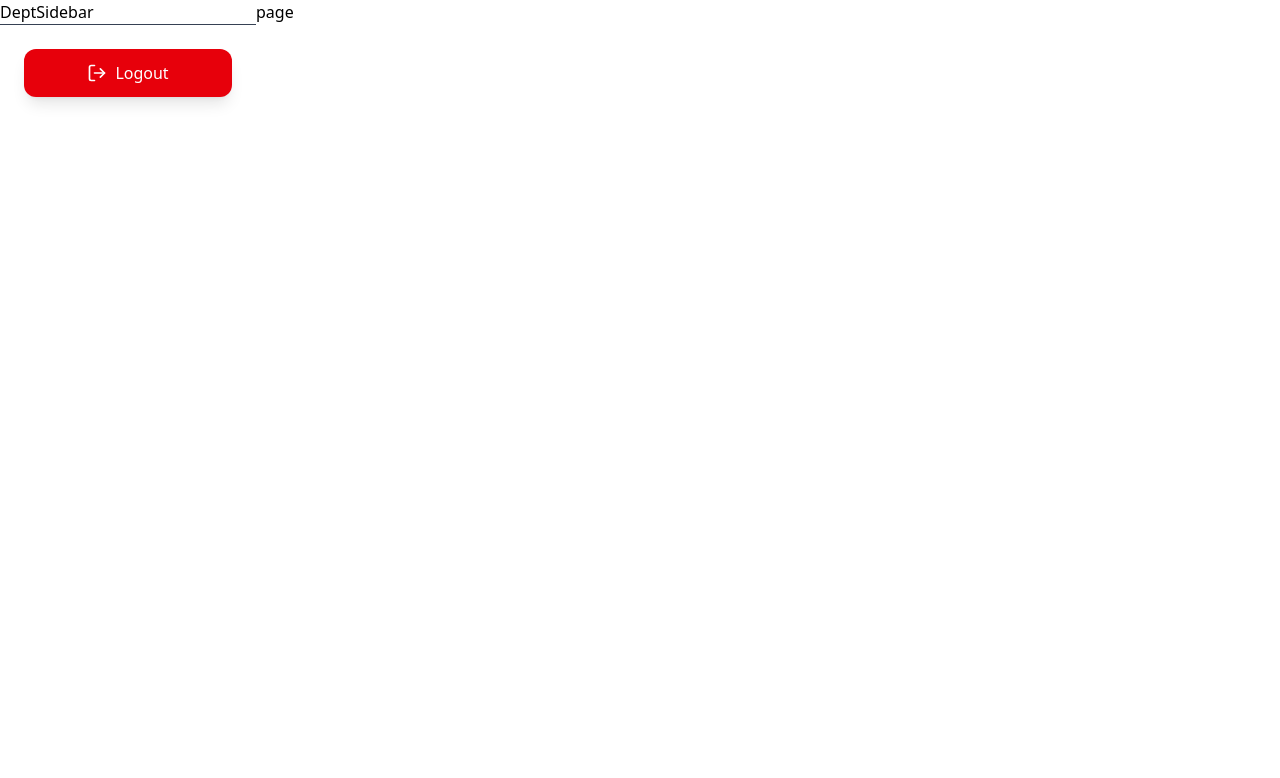
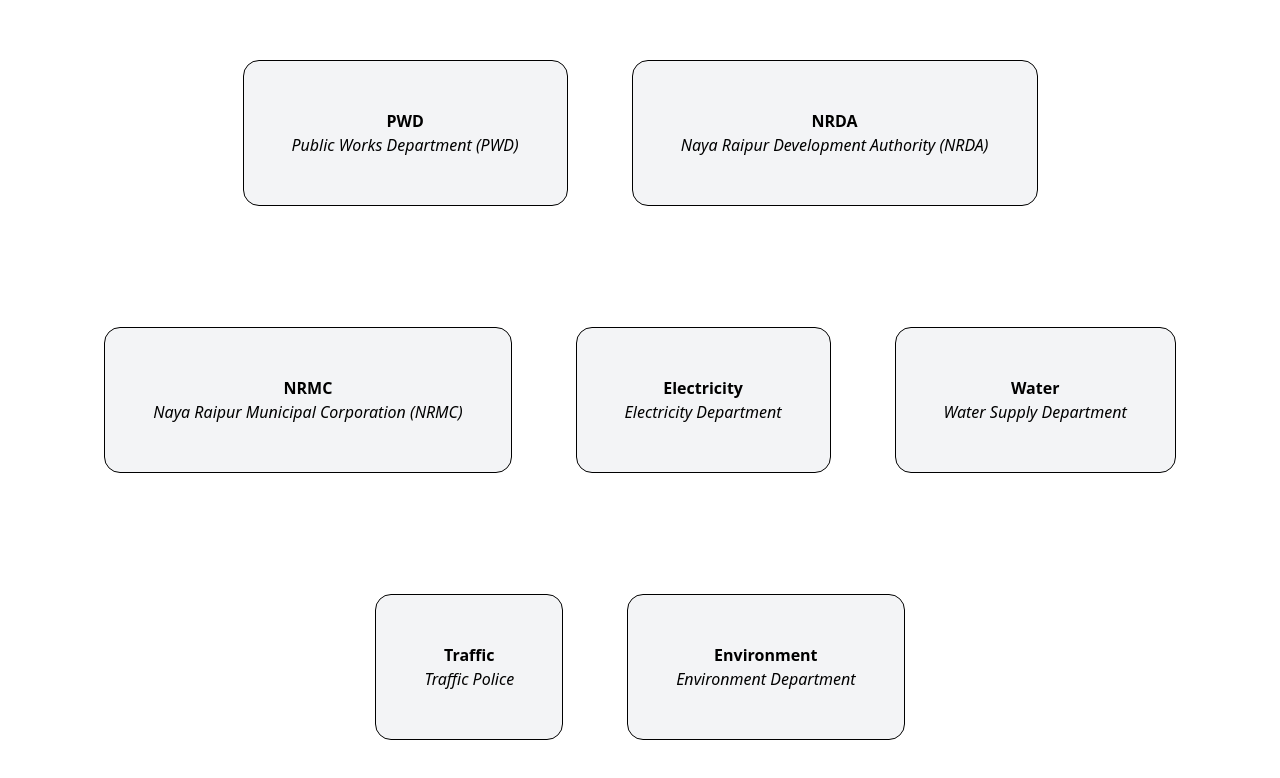
Before and after one commit to harshkaushik31/civic-buddy, a Next.js app: page /department in a window 1280 px wide. Shown: the top 778 px of the page. Built offline with nearby package versions, Linux system fonts and the light colour scheme.

Commit message:
feat/add-dept-homepage-for-routing

```diff
--- a/src/app/department/layout.jsx
+++ b/src/app/department/layout.jsx
@@ -6,10 +6,7 @@
 
   return (
     <div>
-      <div className="md:w-64 fixed hidden md:block">
-        <DeptSidebar/>
-      </div>
-      <div className="md:ml-64">{children}</div>
+      <div>{children}</div>
     </div>
   );
 }
--- a/src/app/department/page.jsx
+++ b/src/app/department/page.jsx
@@ -1,7 +1,30 @@
-export default
+import Link from "next/link";
 
-function page() {
+  const departments = [
+    { value: "PWD", label: "Public Works Department (PWD)" , color:"red"},
+    { value: "NRDA", label: "Naya Raipur Development Authority (NRDA)" ,color:"green"},
+    { value: "NRMC", label: "Naya Raipur Municipal Corporation (NRMC)" , color:"red"},
+    { value: "Electricity", label: "Electricity Department", color:"red" },
+    { value: "Water", label: "Water Supply Department", color:"red" },
+    { value: "Traffic", label: "Traffic Police", color:"red" },
+    { value: "Environment", label: "Environment Department", color:"red" }
+  ];
+
+
+export default  function page() {
   return (
-    <div>page</div>
+    <div className="flex w-full flex-wrap justify-center items-center min-h-screen">
+      {
+        departments.map((dept, index)=>(
+          <Link href={`/department/${dept.value}`}>
+          <button key={index} className="border border-black bg-gray-100 p-12 m-8 rounded-2xl hover:cursor-pointer">
+            <strong>{dept.value}</strong>
+            <br />
+            <em>{dept.label}</em>
+          </button>
+          </Link>
+        ))
+      }
+    </div>
   )
 }
```
